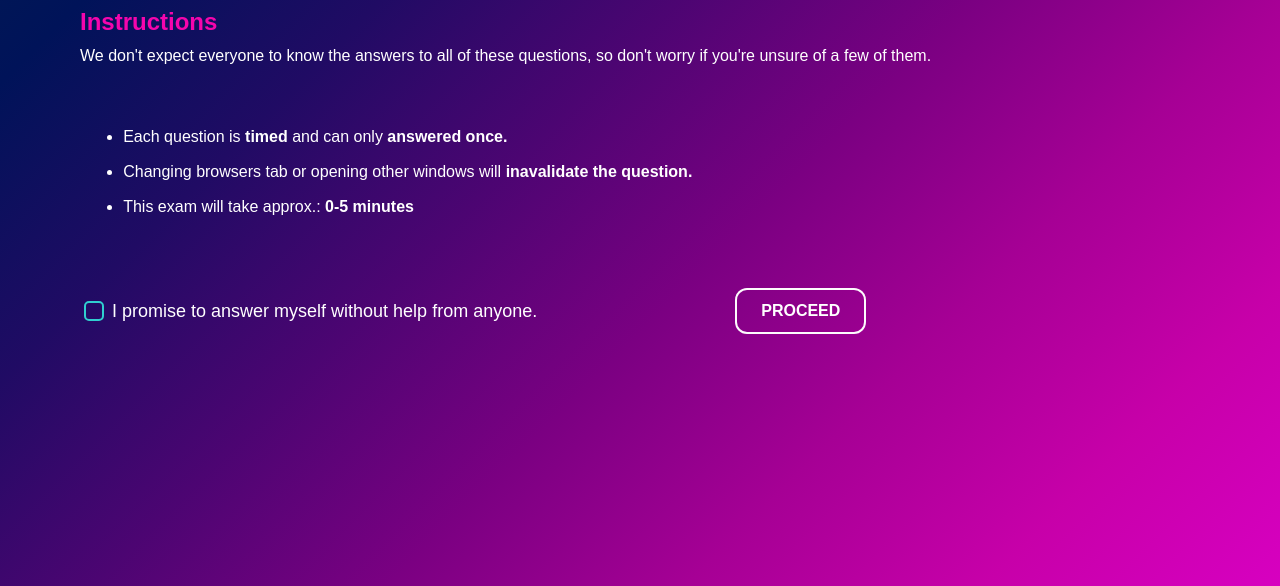
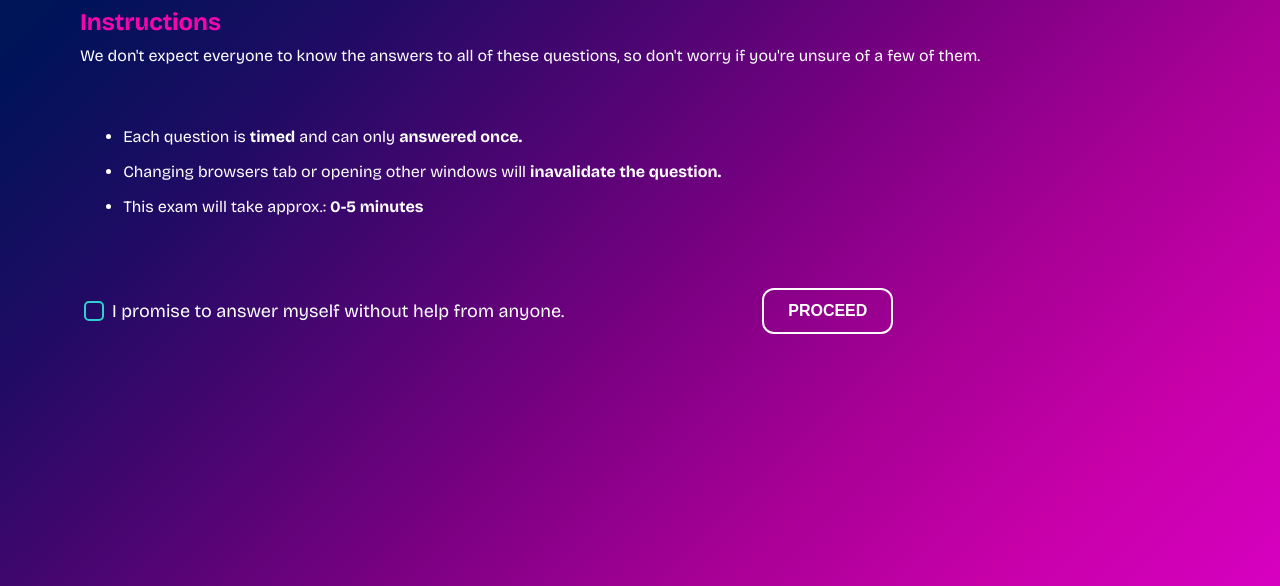
Before and after one commit to AlessiaCotini/PROGETTO-BENCHMARK-BW-1-TEAM-6, a plain HTML site: page welcome.html in a window 1280 px wide. Shown: the part 214-800 px from the top of the page. Drawn offline with nearby package versions, Linux system fonts and the light colour scheme; a web font is replaced by a local one.

Commit message:
Minor adjustments CSS and JS

```diff
--- a/css/style-feedback.css
+++ b/css/style-feedback.css
@@ -1,3 +1,4 @@
+@import url("https://fonts.googleapis.com/css2?family=Bricolage+Grotesque:opsz,wght@12..96,200..800&display=swap");
 .stars {
   filter: brightness(0.1);
   cursor: pointer;
@@ -30,7 +31,7 @@
   background-size: cover;
   background-repeat: no-repeat;
   color: white;
-  font-family: Arial, Helvetica, sans-serif;
+  font-family: "Bricolage Grotesque", sans-serif;
 }
 main,
 footer {
--- a/css/style-quiz.css
+++ b/css/style-quiz.css
@@ -1,3 +1,4 @@
+@import url("https://fonts.googleapis.com/css2?family=Bricolage+Grotesque:opsz,wght@12..96,200..800&display=swap");
 header img {
   width: 12%;
   padding-top: 30px;
@@ -25,7 +26,7 @@
   background-size: cover;
   background-repeat: no-repeat;
   color: white;
-  font-family: Arial, Helvetica, sans-serif;
+  font-family: "Bricolage Grotesque", sans-serif;
 }
 header {
   display: flex;
--- a/css/style-results.css
+++ b/css/style-results.css
@@ -1,3 +1,4 @@
+@import url("https://fonts.googleapis.com/css2?family=Bricolage+Grotesque:opsz,wght@12..96,200..800&display=swap");
 header img {
   width: 12%;
   padding-top: 30px;
@@ -21,7 +22,7 @@
   background-size: cover;
   background-repeat: no-repeat;
   color: white;
-  font-family: Arial, Helvetica, sans-serif;
+  font-family: "Bricolage Grotesque", sans-serif;
 }
 #title {
   text-align: center;
--- a/css/style-welcome.css
+++ b/css/style-welcome.css
@@ -1,3 +1,4 @@
+@import url("https://fonts.googleapis.com/css2?family=Bricolage+Grotesque:opsz,wght@12..96,200..800&display=swap");
 header img {
   width: 12%;
   padding-top: 30px;
@@ -21,7 +22,7 @@
   background-size: cover;
   background-repeat: no-repeat;
   color: white;
-  font-family: Arial, Helvetica, sans-serif;
+  font-family: "Bricolage Grotesque", sans-serif;
 }
 h3 {
   font-weight: bold;
```
Also changed, not shown: script/quiz.js (+10 -10 lines).
